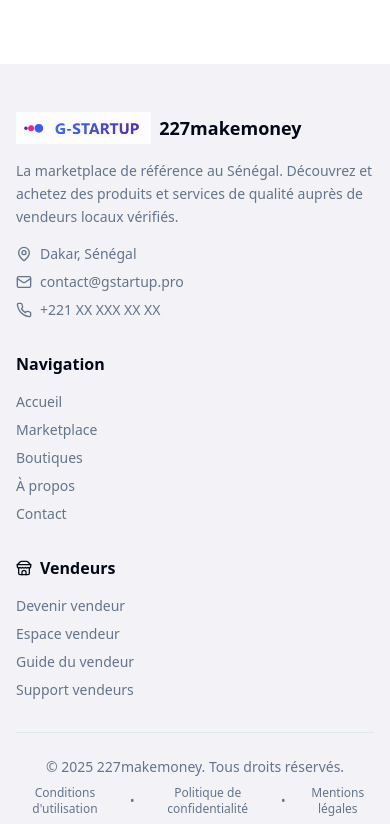
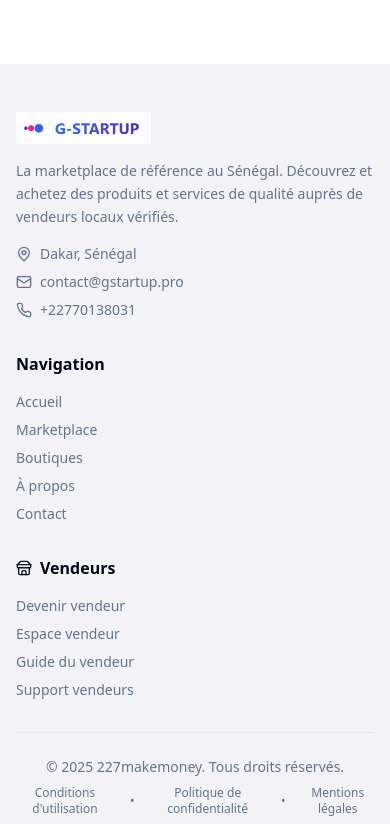
Before and after one commit to Gst0432/gstartup, a React (Vite) app: page /services in a window 390 px wide. Shown: the part 11176-12000 px from the top of the page. Built offline with nearby package versions, Linux system fonts and the light colour scheme.

Commit message:
Hide footer content
Hide "227makemoney" and update phone number in footer.

```diff
--- a/src/components/Footer.tsx
+++ b/src/components/Footer.tsx
@@ -16,10 +16,9 @@ export const Footer = () => {
             <div className="flex items-center gap-2">
               <img
                 src="/lovable-uploads/c72d66fa-2175-4b64-b34b-5754d320f178.png"
-                alt="227makemoney Logo"
+                alt="Logo"
                 className="h-8 w-auto"
               />
-              <span className="font-bold text-lg">227makemoney</span>
             </div>
 
             <p className="text-muted-foreground text-sm leading-relaxed">
@@ -39,7 +38,7 @@ export const Footer = () => {
               </div>
               <div className="flex items-center gap-2">
                 <Phone className="h-4 w-4" />
-                <span>+221 XX XXX XX XX</span>
+                <span>+22770138031</span>
               </div>
             </div>
           </div>
```
